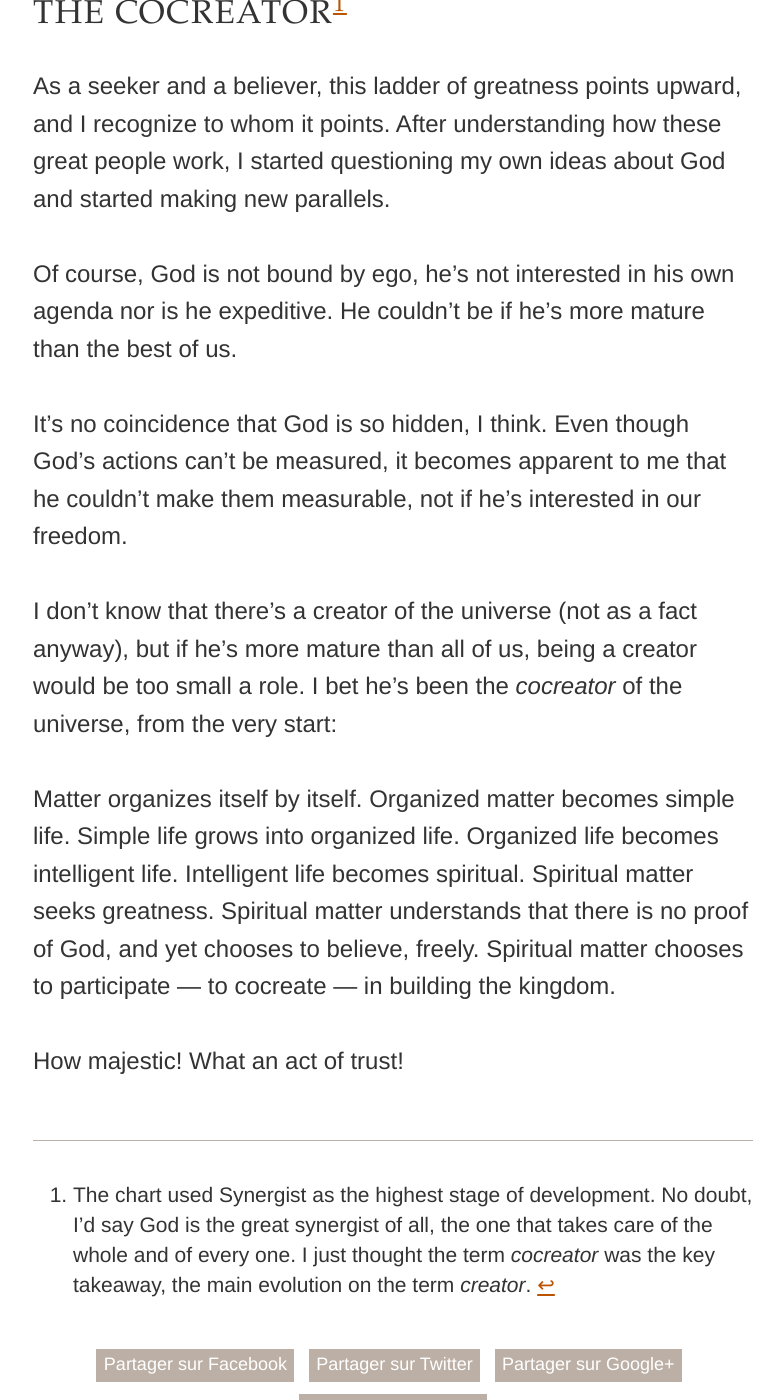
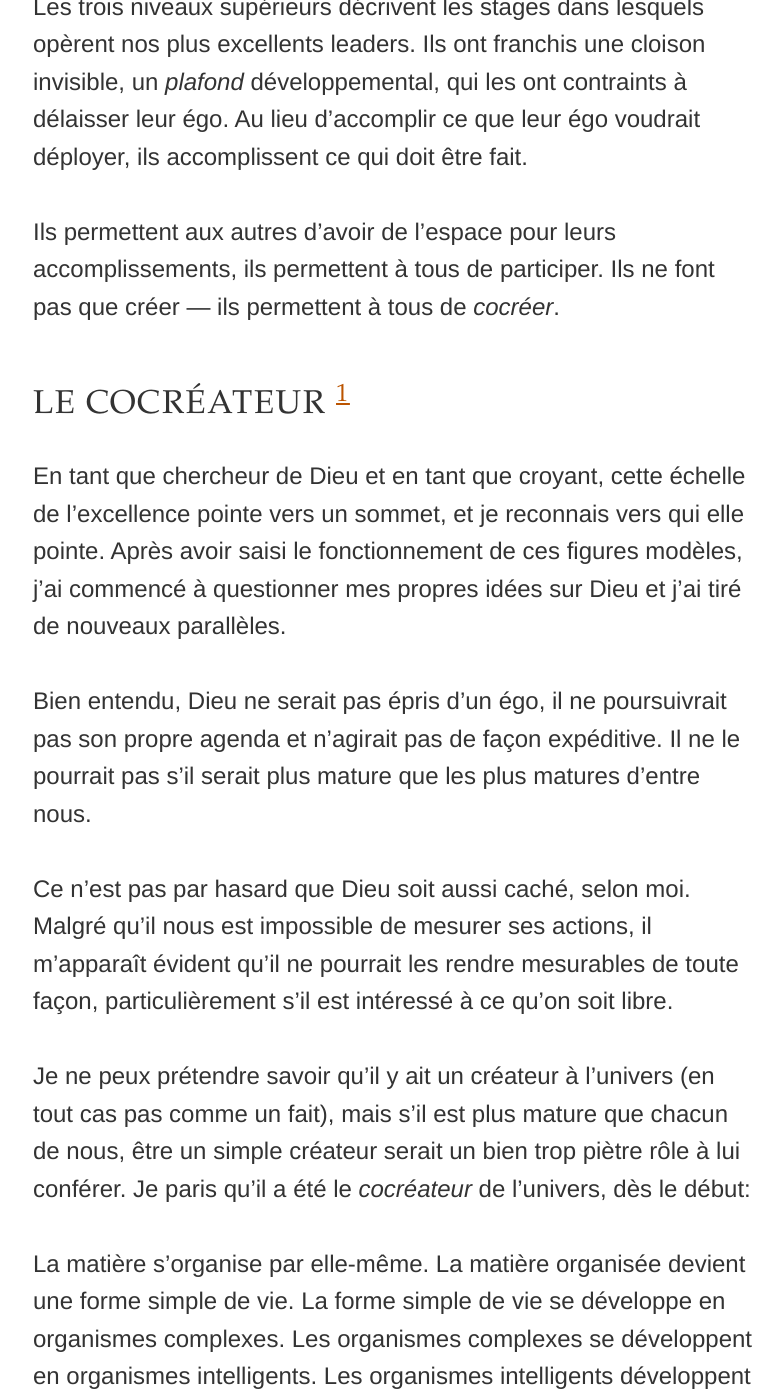
Before and after one commit to pascallaliberte/par.pascallaliberte.me, a Jekyll site: the page built from _posts/2014-06-12-dieu-cocreateur.md, in a window 1280 px wide and 1400 px high, scrolled down 4063 px. Shown: the whole window, without its empty margins (247-1031 px from the left). Built offline with Jekyll 4.4.1, drawn with Linux system fonts in a browser that asks for light colours; nearby versions of some CDN libraries; some of the changed text lies outside the part shown.

Commit message:
Ajouté la traduction de l'article Dieu, cocréateur - Ajouté la version modifiée de l'image énumérant les stages de maturité

```diff
--- a/_posts/2014-06-12-dieu-cocreateur.md
+++ b/_posts/2014-06-12-dieu-cocreateur.md
@@ -5,62 +5,62 @@
 alt_lang_path: /2014-06-god-cocreator/
 ---
 
-We'll never know for sure where God has touched the world. If he's better than the best among us, maybe all that hiding was the plan all along.
+Nous ne saurons jamais vraiment si Dieu a touché l'univers. S'il dépasse en maturité même les plus matures d'entre nous, c'était peut-être son intention, dès le début, de rester caché.
 
-## The creator you won't find
+## Le créateur introuvable
 
-We're finding out a lot of things about the beginnings of the universe. We're just about to map the workings of the brain. It's becoming quite hard to claim that God is necessary for the universe to be the way it is. Every day, we fill the gaps of our knowledge of life and physics, gaps where God used to be the occupant. No more.
+Nous découvrons actuellement bien des choses sur les débuts de l'univers. Bientôt, c'est le fonctionnement du cerveau humain qui sera cartographié. Il devient difficile de défendre que Dieu serait nécessaire pour expliquer quoi que ce soit dans l'univers. À tous les jours, nous comblons les trous de notre compréhension de la vie et de la physique, des trous où jadis Dieu seul était l'occupant. Plus maintenant.
 
-Claiming that God was the creator used to be pretty evident, mostly unquestionable. Now, it's getting clear that God isn't needed for anything about the universe. Certainly not its evolution, and not even its beginnings.
+Autrefois, c'était presque une évidence, incontestable même, de pointer vers Dieu pour le rôle du créateur. Actuellement, on s'aperçoit que Dieu ne serait requis pour rien dans les rouages du cosmos. Certainement pas son évolution, ni même ses débuts.
 
-We're left pondering why anyone would believe in God in the first place. What's the use? There's no ground to sustain the belief. There's no proof to be found.
+Nous voilà pris à nous demander pourquoi quelqu'un croirait en Dieu. Quelle en serait l'utilité? Il n'y aurait aucun fondement pour soutenir la croyance, aucune preuve raisonnable.
 
-And yet...
+Et pourtant...
 
 <!-- MORE -->
 
-## How greatness works
+## Le fonctionnement de l'excellence
 
-At the same time, we're finding out some things about how greatness works, too. In the past couple decades, researchers have polled some of the best among us to see what was so special about them.
+Au même instant dans l'histoire, nous découvrons des choses intéressantes sur l'excellence et ce qui nous y amène. Dans les dernières décennies, les chercheurs ont sondés certains des plus remarquables d'entre-nous afin de déceler ce qui les rendaient si spéciaux.
 
-These people are caring yet decisive, thoughtful yet performant, skillful yet trusting. They make others feel no limit about their personal growth yet they're fully in charge.
+Ces gens sont à la fois compatissant tout en étant délibéré, à la fois songé tout en étant performant, à la fois compétent tout en déléguant avec confiance. Par leur influence, ils font croire à ceux qui les entourent qu'ils n'ont aucune limite à leur croissance, et pourtant, ces leaders sont en plein contrôle de la situation.
 
-Balanced isn't the right word to describe them; these people aren't just a little good at a lot of things, they're very good at opposite things at the same time. They're living paradoxes. They know not to fall in the [trap of thinking in opposites][crisis], they find a way to [achieve opposing things][both].
+On pourrait dire qu'ils sont bien balancés, mais ce ne serait pas le bon qualificatif; ces gens ne sont pas juste un tout petit peu habile dans plusieurs domaines, ils sont très habiles dans des domaines opposés, en même temps. Des paradoxes ambulants, ni plus ni moins. Ils savent éviter le [piège de penser en oppositions][crise], ils trouvent des façons [d'accomplir des choses opposées][both].
 
-[crisis]: /2014-04-surviving-a-crisis-of-faith/
+[crise]: /2014-04-surviving-a-crisis-of-faith/
 [both]: /2012-10-both/
 
-They also don't get stuck on [pre-conceptions or conclusions][mental-models]; they find solutions where no one was looking. They're creative.
+Ils savent ne pas se laisser piéger par des [pré-conceptions ou par des conclusions][modeles-mentaux]; ils trouvent des solutions où personne ne regardaient. Ils sont créatifs.
 
-[mental-models]:/2014-01-intro-to-mental-models/
+[modeles-mentaux]: /2014-01-intro-to-mental-models/
 
-The best of the best have a lot to give to others. They're the best bosses to have, since they make you feel like you're the boss and get out of the way. They setup an environment where you achieve the group's goals and also come out a better person. They take care of the whole thing.
+Ceux qui se démarquent par leur excellence ont beaucoup à donner. Ils font les meilleurs superviseurs puisqu'ils vous font sentir comme c'est vous qui êtes le patron, et ensuite s'enlèvent du chemin. Ils installent un climat favorisant l'atteinte des objectifs du groupe et vous permettant de croître, en même temps, comme personne. Ils gèrent et font croître l'ensemble, le tout.
 
-## Getting to great
+## Se rendre à l'excellence
 
-In the book *[Leadership agility][leadership-agility]*, Bill Joiner [lists five stages of maturity][five-stages], describing the levels at which leaders operate. Here they are:
+Dans l'ouvrage *[Leadership agility][leadership-agility]*, Bill Joiner [énumère les cinq stages de maturité][cinq-stages], décrivant les niveaux dans lesquels les leaders opèrent. Les voici:
 
 [leadership-agility]:http://www.amazon.com/Leadership-Agility-Mastery-Anticipating-Initiating/dp/0787979139
-[five-stages]:http://www.amanet.org/training/articles/The-Five-Levels-of-Leadership-Agility.aspx
+[cinq-stages]:http://www.amanet.org/training/articles/The-Five-Levels-of-Leadership-Agility.aspx
 
-![The five stages of maturity: the Expert, the Achiever, a development ceiling, the Catalyst, the Cocreator, the Synergist]({{ site.base_url }}/d/2014/five-stages-of-maturity.png)
+![les cinq stages de maturité: l'Expert, le Fonceur, un plafond développemental, le Catalyseur, le Cocréateur, le Synergiste]({{ site.base_url }}/d/2014/five-stages-of-maturity.png)
 
-The top three levels are the ones that great leaders operate in. They've crossed an invisible barrier, a developmental *ceiling*, that forced them to shed their ego. Instead of achieving what their ego wants done, they achieve what needs to get done.
+Les trois niveaux supérieurs décrivent les stages dans lesquels opèrent nos plus excellents leaders. Ils ont franchis une cloison invisible, un *plafond* développemental, qui les ont contraints à délaisser leur égo. Au lieu d'accomplir ce que leur égo voudrait déployer, ils accomplissent ce qui doit être fait.
 
-They allow others to have room to achieve, they allow everyone to participate. They not only create — they also allow everyone to *cocreate*.
+Ils permettent aux autres d'avoir de l'espace pour leurs accomplissements, ils permettent à tous de participer. Ils ne font pas que créer — ils permettent à tous de *cocréer*.
 
-## The Cocreator[^synergist]
+## Le cocréateur [^synergiste]
 
-[^synergist]:The chart used Synergist as the highest stage of development. No doubt, I'd say God is the great synergist of all, the one that takes care of the whole and of every one. I just thought the term *cocreator* was the key takeaway, the main evolution on the term *creator*.
+[^synergiste]: Dans le diagramme, c'est le stage du Synergiste qui figurait comme le plus élevé. Sans aucun doute, j'avancerais que Dieu serait le plus grand des synergistes, celui qui prend soin de tous et du *tout*. Je pensais simplement que le terme *cocréateur* était le terme à retenir, l'évolution principale sur le terme *créateur*.
 
-As a seeker and a believer, this ladder of greatness points upward, and I recognize to whom it points. After understanding how these great people work, I started questioning my own ideas about God and started making new parallels.
+En tant que chercheur de Dieu et en tant que croyant, cette échelle de l'excellence pointe vers un sommet, et je reconnais vers qui elle pointe. Après avoir saisi le fonctionnement de ces figures modèles, j'ai commencé à questionner mes propres idées sur Dieu et j'ai tiré de nouveaux parallèles.
 
-Of course, God is not bound by ego, he's not interested in his own agenda nor is he expeditive. He couldn't be if he's more mature than the best of us.
+Bien entendu, Dieu ne serait pas épris d'un égo, il ne poursuivrait pas son propre agenda et n'agirait pas de façon expéditive. Il ne le pourrait pas s'il serait plus mature que les plus matures d'entre nous.
 
-It's no coincidence that God is so hidden, I think. Even though God's actions can't be measured, it becomes apparent to me that he couldn't make them measurable, not if he's interested in our freedom.
+Ce n'est pas par hasard que Dieu soit aussi caché, selon moi. Malgré qu'il nous est impossible de mesurer ses actions, il m'apparaît évident qu'il ne pourrait les rendre mesurables de toute façon, particulièrement s'il est intéressé à ce qu'on soit libre.
 
-I don't know that there's a creator of the universe (not as a fact anyway), but if he's more mature than all of us, being a creator would be too small a role. I bet he's been the *cocreator* of the universe, from the very start:
+Je ne peux prétendre savoir qu'il y ait un créateur à l'univers (en tout cas pas comme un fait), mais s'il est plus mature que chacun de nous, être un simple créateur serait un bien trop piètre rôle à lui conférer. Je paris qu'il a été le *cocréateur* de l'univers, dès le début:
 
-Matter organizes itself by itself. Organized matter becomes simple life. Simple life grows into organized life. Organized life becomes intelligent life. Intelligent life becomes spiritual. Spiritual matter seeks greatness. Spiritual matter understands that there is no proof of God, and yet chooses to believe, freely. Spiritual matter chooses to participate &mdash; to cocreate &mdash; in building the kingdom.
+La matière s'organise par elle-même. La matière organisée devient une forme simple de vie. La forme simple de vie se développe en organismes complexes. Les organismes complexes se développent en organismes intelligents. Les organismes intelligents développent une spiritualité. La matière spiritualisée recherche l'excellence et le dépassement. La matière spiritualisée admet qu'il n'existe aucune preuve pour Dieu, et pourtant choisit de croire, librement. La matière spiritualisée choisit de participer — de cocréer — à bâtir le Royaume.
 
-How majestic! What an act of trust!
+Quelle majesté! Quel marque de confiance!
```
Also changed, not shown: d/2014/five-stages-of-maturity.png.
